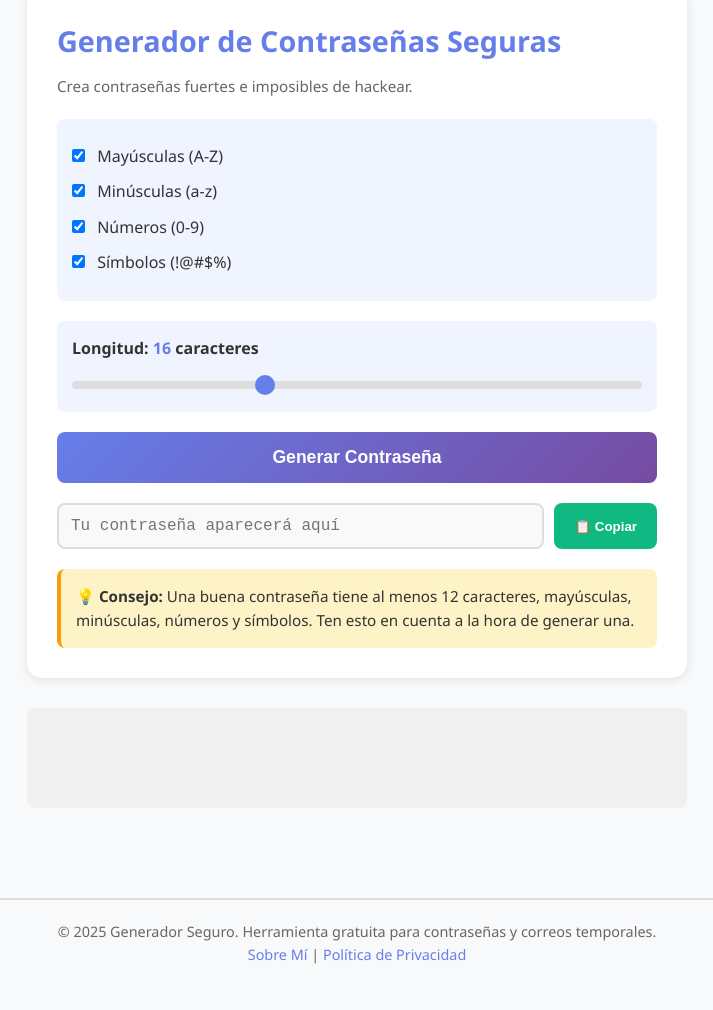
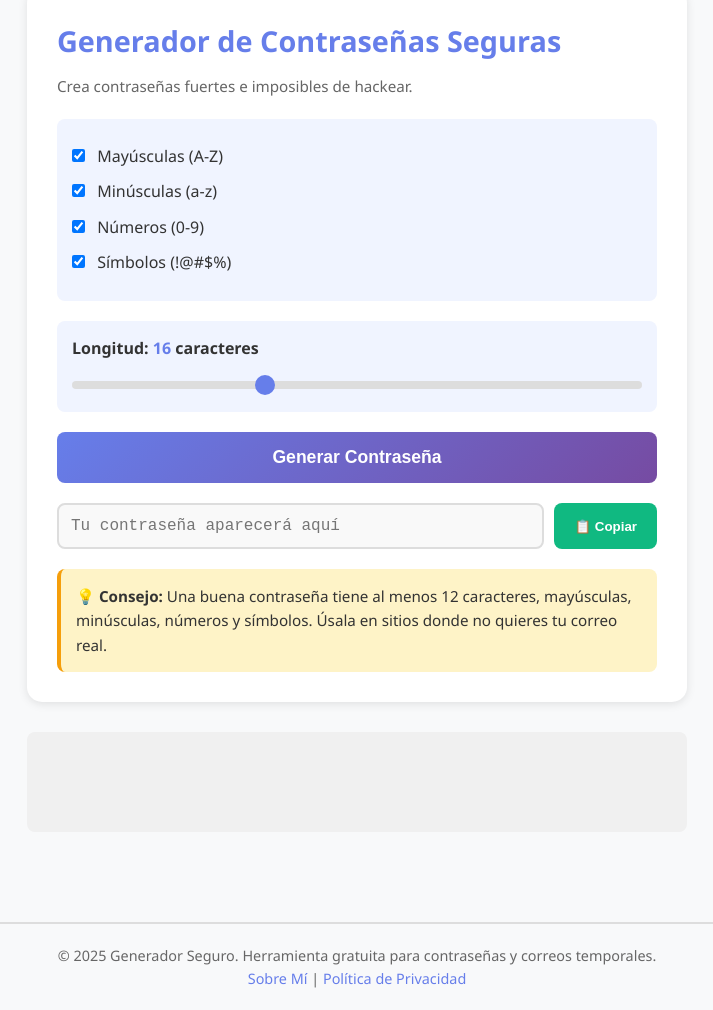
Before and after one commit to TwitchELTOGAED/secure-gen, a plain HTML site: page index.html in a window 1280 px wide. Shown: the part 321-1331 px from the top of the page, without its empty margins (283-996 px from the left). Before the commit the page ends 1307 px from the top, so only its background shows below. Drawn offline with Linux system fonts and the light colour scheme.

Commit message:
IndexCorregido

```diff
--- a/index.html
+++ b/index.html
@@ -58,7 +58,7 @@
             </div>
 
             <div class="info-contraseña">
-                <p><strong>💡 Consejo:</strong> Una buena contraseña tiene al menos 12 caracteres, mayúsculas, minúsculas, números y símbolos. Ten esto en cuenta a la hora de generar una.</p>
+                <p><strong>💡 Consejo:</strong> Una buena contraseña tiene al menos 12 caracteres, mayúsculas, minúsculas, números y símbolos. Úsala en sitios donde no quieres tu correo real.</p>
             </div>
         </section>
 
```
